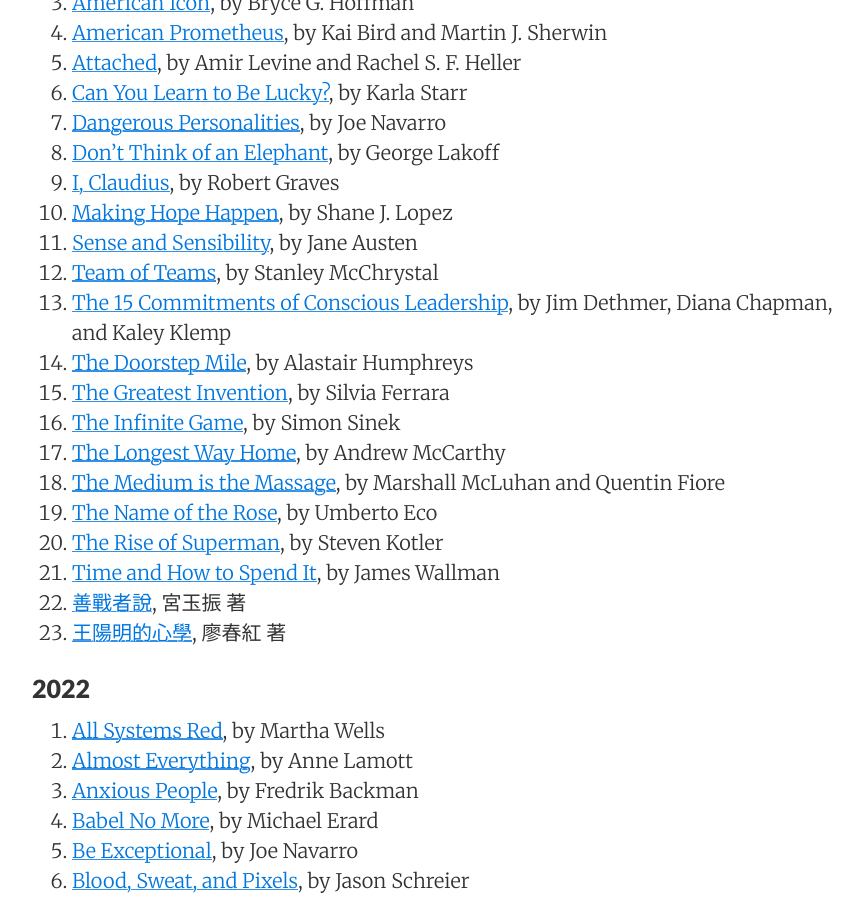
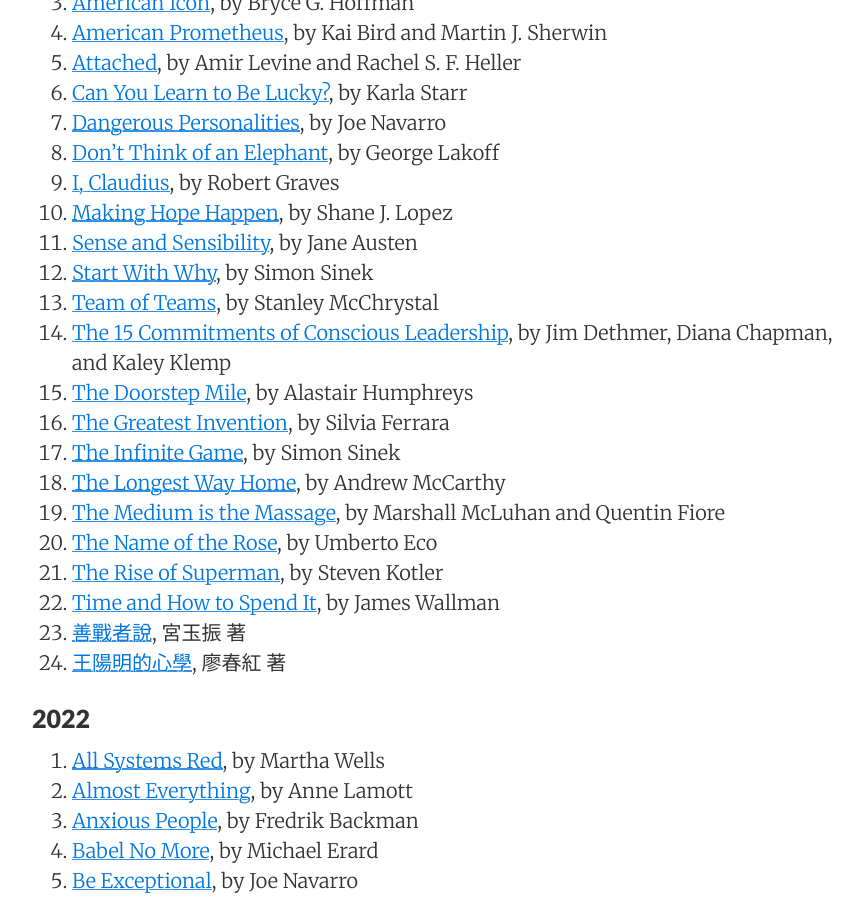
Before and after one commit to sewardlee337/sewardlee337.github.io, a Jekyll site: the page built from readinglist.md, in a window 1280 px wide and 900 px high, scrolled down 680 px. Shown: the whole window, without its empty margins (188-1051 px from the left). Built offline with Jekyll 4.4.1, drawn with Linux system fonts in a browser that asks for light colours; nearby versions of some CDN libraries.

Commit message:
update reading list

```diff
--- a/readinglist.md
+++ b/readinglist.md
@@ -31,6 +31,7 @@ _"My alma mater was books, a good library... I could spend the rest of my life r
 1. [I, Claudius](https://www.amazon.com/I-Claudius-Robert-Graves-ebook/dp/B07NMNS2NY/ref=tmm_kin_swatch_0?_encoding=UTF8&qid=1692596081&sr=8-1), by Robert Graves
 1. [Making Hope Happen](https://amzn.to/3ogUkqb), by Shane J. Lopez
 1. [Sense and Sensibility](https://www.amazon.com/Sense-Sensibility-Penguin-Red-Classics-ebook/dp/B002XHNOKQ/ref=sr_1_1?keywords=sense+and+sensibility+penguin+kindle&qid=1692069649&sr=8-1), by Jane Austen
+1. [Start With Why](https://www.amazon.com/Start-Why-Leaders-Inspire-Everyone-ebook/dp/B002Q6XUE4/ref=tmm_kin_swatch_0?_encoding=UTF8&qid=1694378736&sr=8-1), by Simon Sinek
 1. [Team of Teams](https://amzn.to/3IWlWZN), by Stanley McChrystal
 1. [The 15 Commitments of Conscious Leadership](https://amzn.to/41YfqYB), by Jim Dethmer, Diana Chapman, and Kaley Klemp
 1. [The Doorstep Mile](https://www.amazon.com/Doorstep-Mile-Live-Adventurously-Every-ebook/dp/B082BGD7QR/ref=tmm_kin_swatch_0?_encoding=UTF8&qid=1687644616&sr=8-1), by Alastair Humphreys
```
